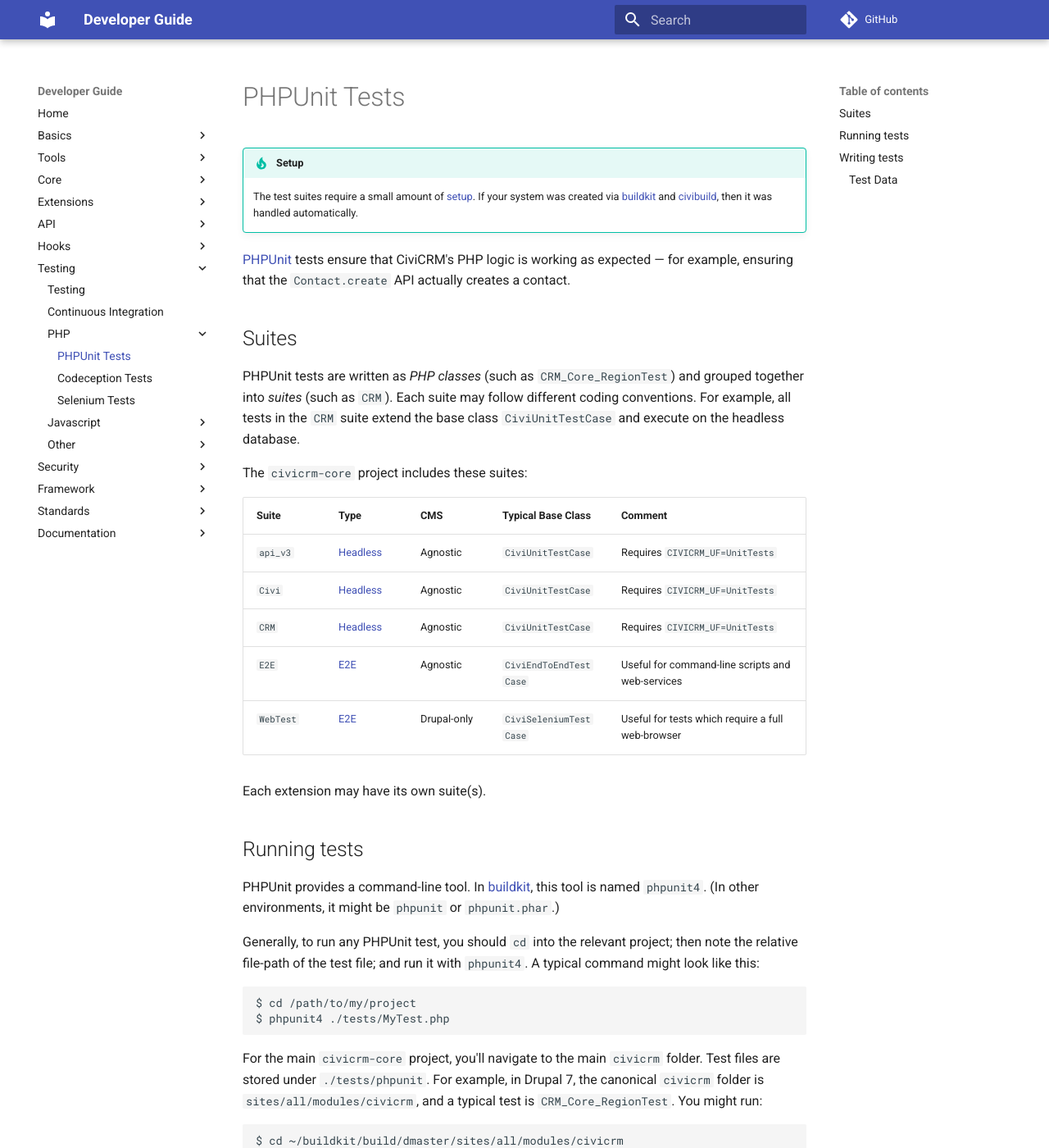
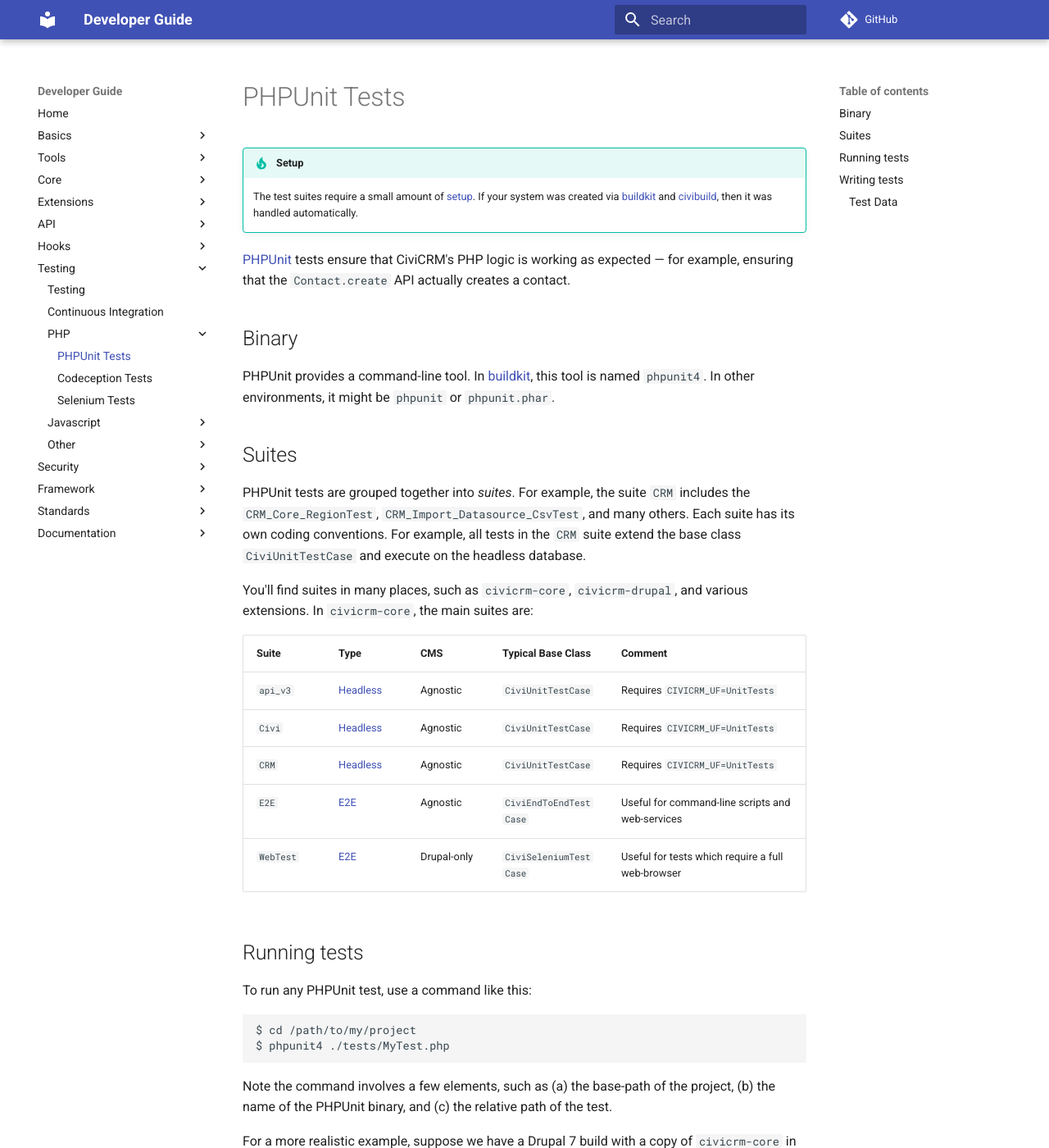
Before and after one commit to civicrm/civicrm-dev-docs, an MkDocs documentation site: the page built from docs/testing/phpunit.md, in a window 1280 px wide and 1400 px high. Shown: the whole window at 82% size. Built offline with MkDocs 1.6.1 and Material for MkDocs 9.7.7, drawn with Linux system fonts in a browser that asks for light colours; comment, search, counter and statistics services are not loaded; old or Windows-style settings are respelled for this version of MkDocs; some of the changed text lies outside the part shown.

Commit message:
phpunit.md - Pull out "Binary" section. Add notes for legacy CLI.

````diff
--- a/docs/testing/phpunit.md
+++ b/docs/testing/phpunit.md
@@ -6,14 +6,18 @@
 [PHPUnit](https://phpunit.de/) tests ensure that CiviCRM's PHP logic is working as expected &mdash; for example,
 ensuring that the `Contact.create` API actually creates a contact.
 
+## Binary
+
+PHPUnit provides a command-line tool.  In [buildkit](/tools/buildkit.md), this tool is named `phpunit4`.  In other environments, it might be
+`phpunit` or `phpunit.phar`.
+
 ## Suites
 
-PHPUnit tests are written as *PHP classes* (such as `CRM_Core_RegionTest`) and grouped together into *suites* (such as `CRM`).  Each suite
-may follow different coding conventions.  For example, all tests in the `CRM` suite extend the base class `CiviUnitTestCase` and execute on the
-headless database.
+PHPUnit tests are grouped together into *suites*.  For example, the suite `CRM` includes the `CRM_Core_RegionTest`, `CRM_Import_Datasource_CsvTest`,
+and many others.  Each suite has its own coding conventions.  For example, all tests in the `CRM` suite extend the base class `CiviUnitTestCase` and
+execute on the headless database.
 
-The `civicrm-core` project includes these suites:
-
+You'll find suites in many places, such as `civicrm-core`, `civicrm-drupal`, and various extensions. In `civicrm-core`, the main suites are:
 
 | Suite   | Type | CMS | Typical Base Class | Comment |
 | ------- | ---- | --- | ------------------ | ----------- |
@@ -23,31 +27,29 @@
 |`E2E`    | [E2E](/testing/index.md#e2e) |Agnostic|`CiviEndToEndTestCase`|Useful for command-line scripts and web-services|
 |`WebTest`| [E2E](/testing/index.md#e2e) |Drupal-only|`CiviSeleniumTestCase`|Useful for tests which require a full web-browser|
 
-Each extension may have its own suite(s).
-
 ## Running tests
 
-PHPUnit provides a command-line tool.  In [buildkit](/tools/buildkit.md), this tool is named `phpunit4`.  (In other environments, it might be
-`phpunit` or `phpunit.phar`.)
-
-Generally, to run any PHPUnit test, you should `cd` into the relevant project; then note the relative file-path of the test file; and run it with
-`phpunit4`.  A typical command might look like this:
+To run any PHPUnit test, use a command like this:
 
 ```bash
 $ cd /path/to/my/project
 $ phpunit4 ./tests/MyTest.php
 ```
 
-For the main `civicrm-core` project, you'll navigate to the main `civicrm` folder. Test files are stored under `./tests/phpunit`. For example,
-in Drupal 7, the canonical `civicrm` folder is `sites/all/modules/civicrm`, and a typical test is `CRM_Core_RegionTest`. You might run:
+Note the command involves a few elements, such as (a) the base-path of the project, (b) the name of the PHPUnit binary, and (c) the
+relative path of the test.
+
+For a more realistic example, suppose we have a Drupal 7 build with a copy of `civicrm-core` in the typical folder, `sites/all/modules/civicrm`.
+Test files are stored under `./tests/phpunit`. To run a typical test like `CRM_Core_RegionTest`, you might execute:
 
 ```bash
 $ cd ~/buildkit/build/dmaster/sites/all/modules/civicrm
 $ phpunit4 ./tests/phpunit/CRM/Core/RegionTest.php
 ```
 
-*However*, this command would only work on a [minimal unit test](/testing/index.md#unit).  `CRM_Core_RegionTest` is actually
-[headless](/testing/index.md#headless) (as are all tests in `CRM`).  Consequently, you may see an error message like this:
+*However*, this command would fail -- even though it's well-formed.  The command would work on a [minimal unit test](/testing/index.md#unit).  In
+this case, `CRM_Core_RegionTest` is actually [headless](/testing/index.md#headless) (as are all tests in `CRM`).  Consequently, you may see an error
+message like this:
 
 ```
 PHPUnit 4.8.21 by Sebastian Bergmann and contributors.
@@ -70,17 +72,31 @@
 $ env CIVICRM_UF=UnitTests phpunit4 ./tests/phpunit/CRM/Core/RegionTest.php
 ```
 
-!!! tip "PhpStorm"
+!!! tip "Using PhpStorm for local developmental"
 
     PhpStorm is an IDE which provides built-in support for executing tests with a debugger -- you can set breakpoints and inspect variables while the tests run.
 
     Once you've successfully run a test on the command-line, you can take it to the next level and [run the tests within PhpStorm](/tools/phpstorm.md#testing).
 
-!!! tip "civi-test-run"
+!!! tip "Using `civi-test-run` for continuous integration"
 
-    [civi-test-run](/tools/civi-test-run.md) is a grand unified wrapper which runs *all* CiviCRM test suites. It's particularly useful for *continuous-integration*.
+    In continuous-integration, one frequently executes a large number of tests from many suites.  [civi-test-run](/tools/civi-test-run.md) is a
+    grand unified wrapper which runs *all* CiviCRM test suites, and it is more convenient for use in CI scripts.
 
-!!! tip "Select tests using `AllTests.php`"
+!!! tip "Using the legacy wrapper"
+
+    Up through CiviCRM v4.6, the CiviCRM repository included a custom, forked version of PHPUnit. One would execute this command as:
+
+    ```bash
+    $ cd /path/to/civicrm
+    $ cd tools
+    $ ./scripts/phpunit CRM_Core_RegionTest
+    ```
+
+    As of v4.7+, there is no longer a fork, and you can use standard PHPUnit binaries. For backward compatibility,
+    v4.7+ still includes a thin wrapper script (`tools/scripts/phpunit`) which supports the old calling convention.
+
+!!! tip "Selecting tests with `AllTests.php`"
 
     In `civicrm-core`, there are several suites (`CRM`, `api_v3_`, etc). Each suite has a file named `AllTests.php` which can be used as follows:
 
@@ -106,6 +122,7 @@
     ```bash
     $ env PHPUNIT_TESTS="MyFirstTest::testFoo MySecondTest" CIVICRM_UF=UnitTests phpunit4 ./tests/phpunit/EnvTests.php
     ```
+
 
 ## Writing tests
 
````
Also changed, not shown: other parts of docs/testing/phpunit.md (+2 -2 lines).
